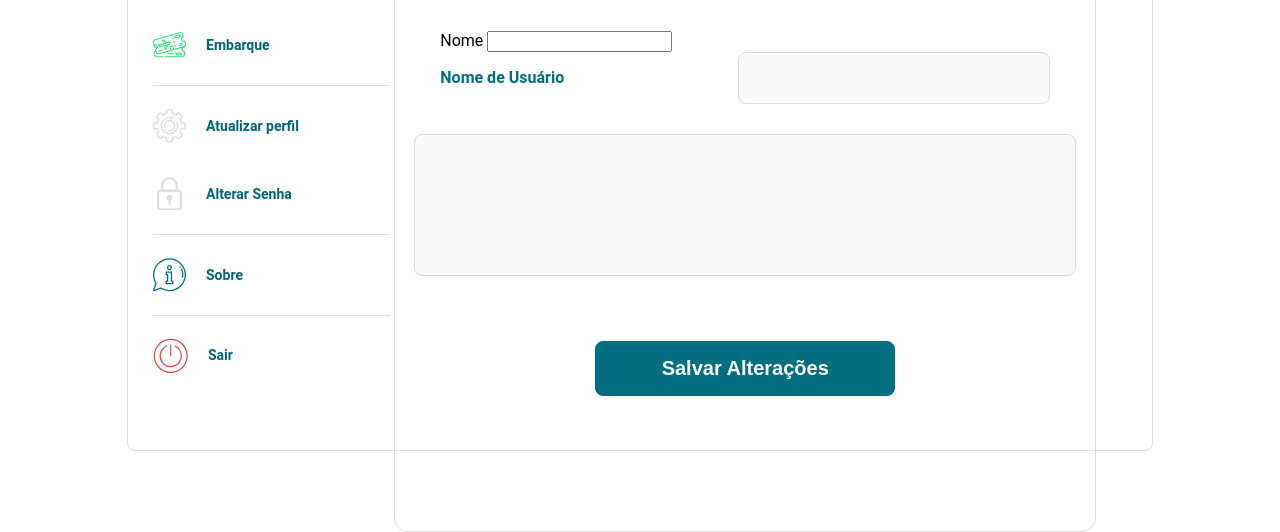
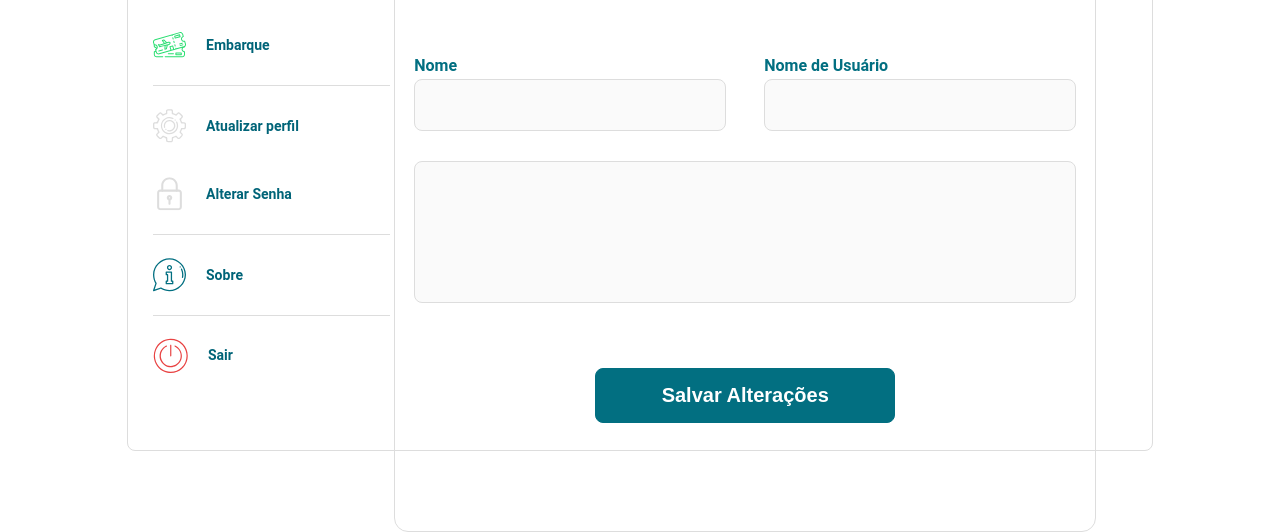
Before and after one commit to larrydiniz/GoodTrip, a plain HTML site: page front-end/views/edicaoPerfil.html in a window 1280 px wide. Shown: the part 335-867 px from the top of the page. Drawn offline with Linux system fonts and the light colour scheme.

Commit message:
edicao perfil: estilos

```diff
--- a/front-end/public/styles/edicaoPerfil.css
+++ b/front-end/public/styles/edicaoPerfil.css
@@ -92,20 +92,20 @@ main#edicao_perfil_inputs{
     }
 
 /****** TROCAS TEXTUAIS ******/
-    label#nomeUsuario{
+    label#nomeUsuario, label#nomePerfil{
         height: 18px;
         margin: 25px 170px 5px 0;
         color: var(--azul);
         font-weight: 700;
     }
 
-    input#edicao_nome_usuario{
+    input#edicao_nome_usuario, input#edicao_nome_perfil{
         width: 300px;
         height: 50px;
         background-color: #fafafa;
         border: 1px solid #dddddd;
         border-radius: 8px;
-        margin: 0 0 30px 0;
+        margin: 0 0 0 0;
         padding: 0 0 0 10px;
     }
 
@@ -115,7 +115,7 @@ main#edicao_perfil_inputs{
         background-color: #fafafa;
         border: 1px solid #dddddd;
         border-radius: 8px;
-        margin: 0 0 20px 0;
+        margin: 30px 0 20px 0;
         padding: 0 0 0 10px;
         resize: none;
     }
@@ -130,6 +130,17 @@ main#edicao_perfil_inputs{
         color: white;
         border: var(--azul) solid 1px;
         margin: 45px 0 10px 0;
+    }
+
+/**** CAMPOS ***/
+    div#edicao_campos{
+        display: flex;
+        flex-direction: column;
+    }
+    div#edicao_content_nome_perfil, div#edicao_content_nome_usuario{
+        display: flex;
+        flex-direction: column;
+        align-items: flex-start;
     }
 
 @media (min-width: 800px){
@@ -205,7 +216,7 @@ main#edicao_perfil_inputs{
     }
 
 /****** TROCAS TEXTUAIS *****/
-    label#nomeUsuario{
+    label#nomeUsuario, label#nomePerfil{
         height: 18px;
         margin: 25px 170px 5px 0;
         color: var(--azul);
@@ -228,4 +239,11 @@ main#edicao_perfil_inputs{
         border: var(--azul) solid 1px;
         margin: 45px 0 10px 0;
     }
+/***** CAMPOS ******/
+    div#edicao_campos{
+        flex-direction: row;
+        align-items: space-around;
+        justify-content: space-around;
+        width: 100%;
+    }
 }
```
